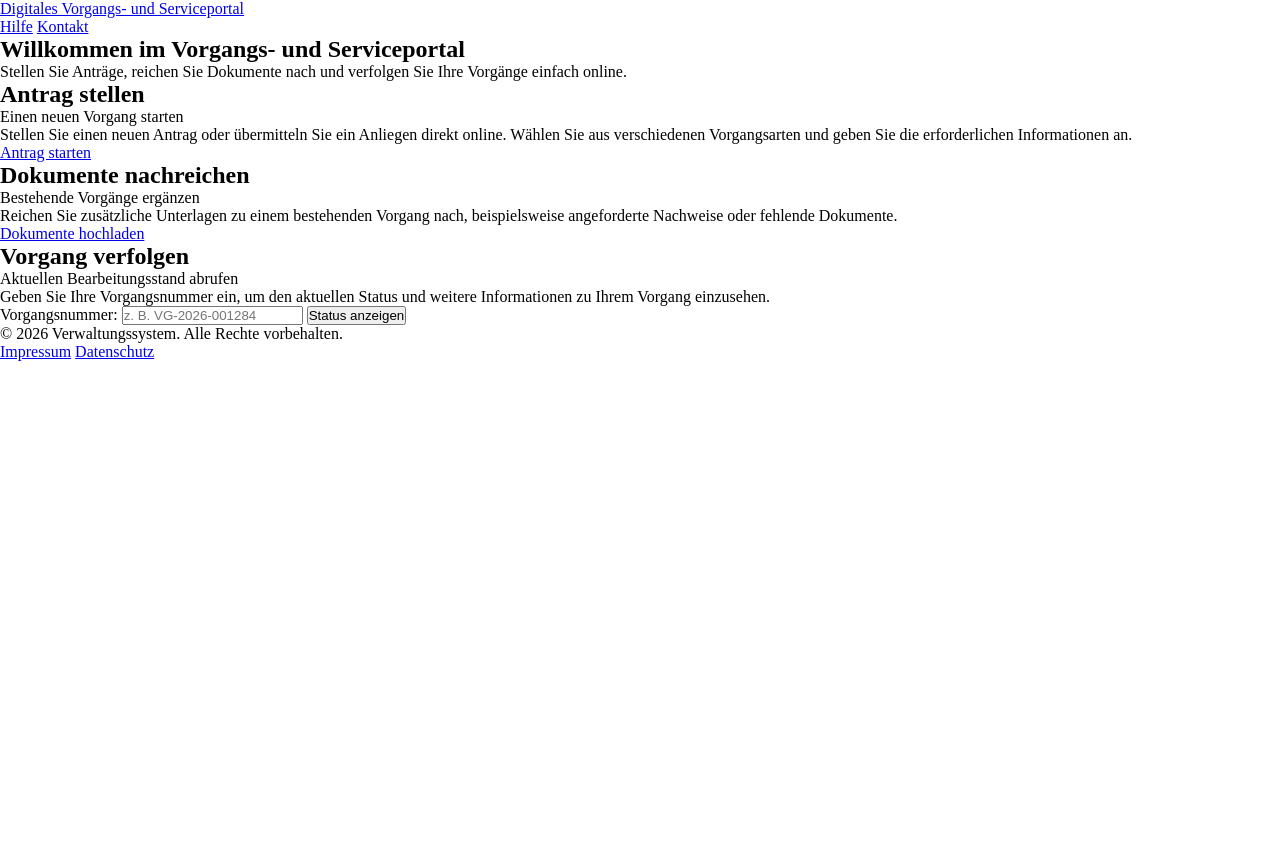
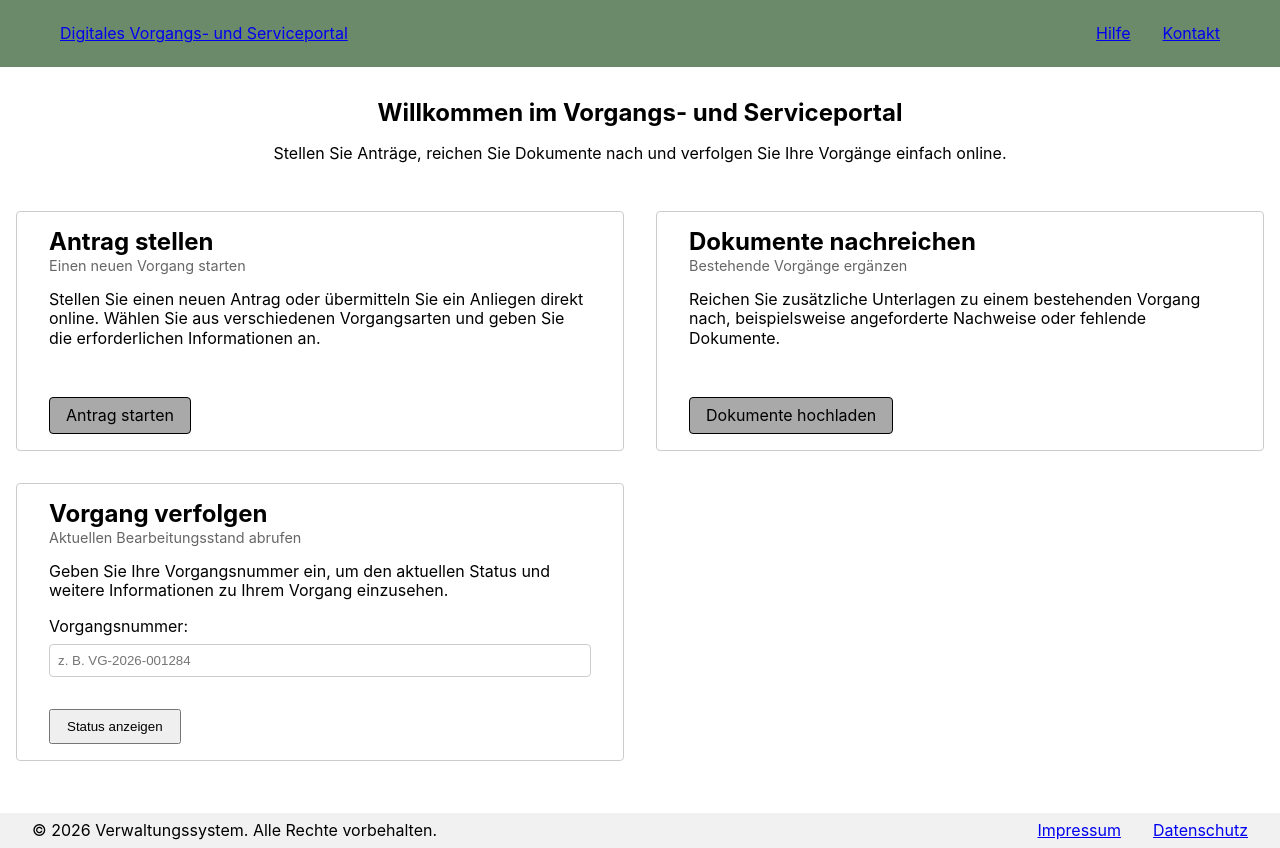
Before and after one commit to Bayoura/case-management, a website built with Vite: page index.html in a window 1280 px wide. Before the commit the page ends 800 px from the top, so only its background shows below. Built offline with nearby package versions, Linux system fonts and the light colour scheme.

Commit message:
Set up rough styling

```diff
--- a/src/styles/main.css
+++ b/src/styles/main.css
@@ -3,3 +3,136 @@
     padding: 0;
     box-sizing: border-box;
 }
+
+body {
+    min-height: 100vh;
+    font-family: Inter, sans-serif;
+    line-height: 1.2;
+    display: flex;
+    /* Creates a vertical layout so the footer can stay at the bottom */
+    flex-direction: column;
+}
+
+
+/*--------------------------------------------------- HEADER --------------------------------------------- */
+
+
+header {
+    display: flex;
+    flex-direction: row;
+    justify-content: space-between;
+    align-items: center;
+    background-color: rgb(106, 138, 106);
+    padding: 24px 60px;
+}
+
+header nav {
+    display: flex;
+    gap: 32px;
+}
+
+/*--------------------------------------------------- MAIN ------------------------------------------------- */
+
+main {
+    padding: 2rem 1rem;
+    width: 100%;
+    margin: 0 auto;
+    display: flex;
+    flex-direction: column;
+    gap: 3rem;
+    /* Fills remaining space and pushes the footer to the bottom */
+    flex: 1;
+}
+
+/* -------------------------------------------------WELCOME SECTION --------------------------------------------- */
+
+
+.welcome-section {
+    text-align: center;
+}
+
+.welcome-section h1 {
+    margin-bottom: 1rem;
+}
+
+/* -------------------------------------------------ACTION SECTION --------------------------------------------- */
+
+.action-section {
+    display: grid;
+    /* This creates two columns that are equally sized */
+    grid-template-columns: repeat(2, 1fr);
+    gap: 2rem;
+}
+
+/* -------------------------------------------- CARDS ----------------------------------------------------------- */
+
+.action-card,
+.tracking-card {
+    border: 1px solid #ccc;
+    min-height: 240px;
+    padding: 1rem 2rem;
+    border-radius: 4px;
+    display: flex;
+    flex-direction: column;
+    justify-content: space-between;
+}
+
+.action-card,
+.card-button {
+    margin-top: auto;
+}
+
+.card-subtitle {
+    font-size: 0.9rem;
+    color: #666;
+    margin-bottom: 1rem;
+}
+
+.card-button {
+    text-decoration: none;
+    padding: 0.5rem 1rem;
+    background-color: rgb(169, 169, 169);
+    color: black;
+    border: 1px solid black;
+    border-radius: 4px;
+    align-self: flex-start;
+
+}
+
+/* -------------------------------------------------TRACKING FORM --------------------------------------------- */
+
+.tracking-form {
+    display: flex;
+    flex-direction: column;
+    margin-top: 1rem;
+}
+
+
+#case-number {
+    padding: 0.5rem;
+    margin-top: 0.5rem;
+    border: 1px solid #ccc;
+    border-radius: 4px;
+}
+
+button {
+    margin-top: 2rem;
+    align-self: flex-start;
+    padding: 0.5rem 1rem;
+}
+
+/* -------------------------------------------------FOOTER --------------------------------------------- */
+
+footer {
+    display: flex;
+    justify-content: space-between;
+    gap: 2rem;
+    margin-top: 20px;
+    padding: 0.5rem 2rem;
+    background-color: #f1f1f1;
+}
+
+.footer-nav {
+    display: flex;
+    gap: 32px;
+}
```
